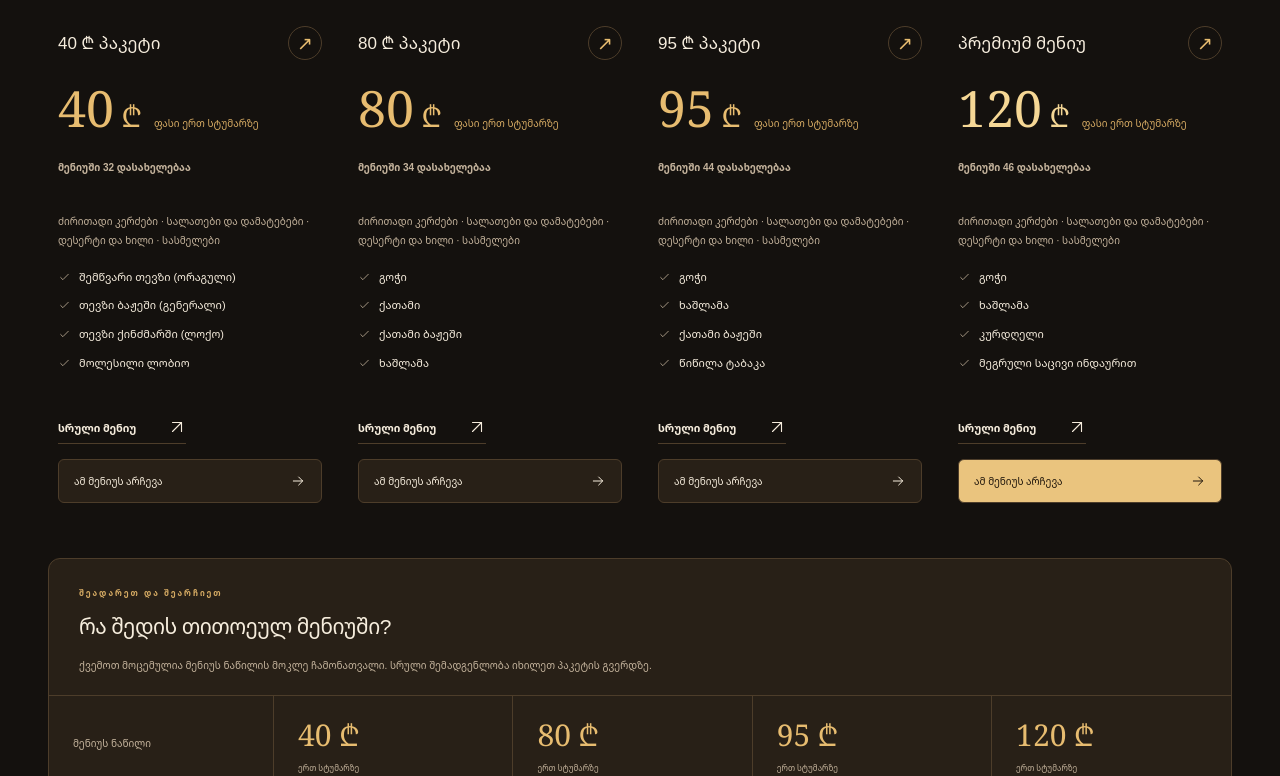
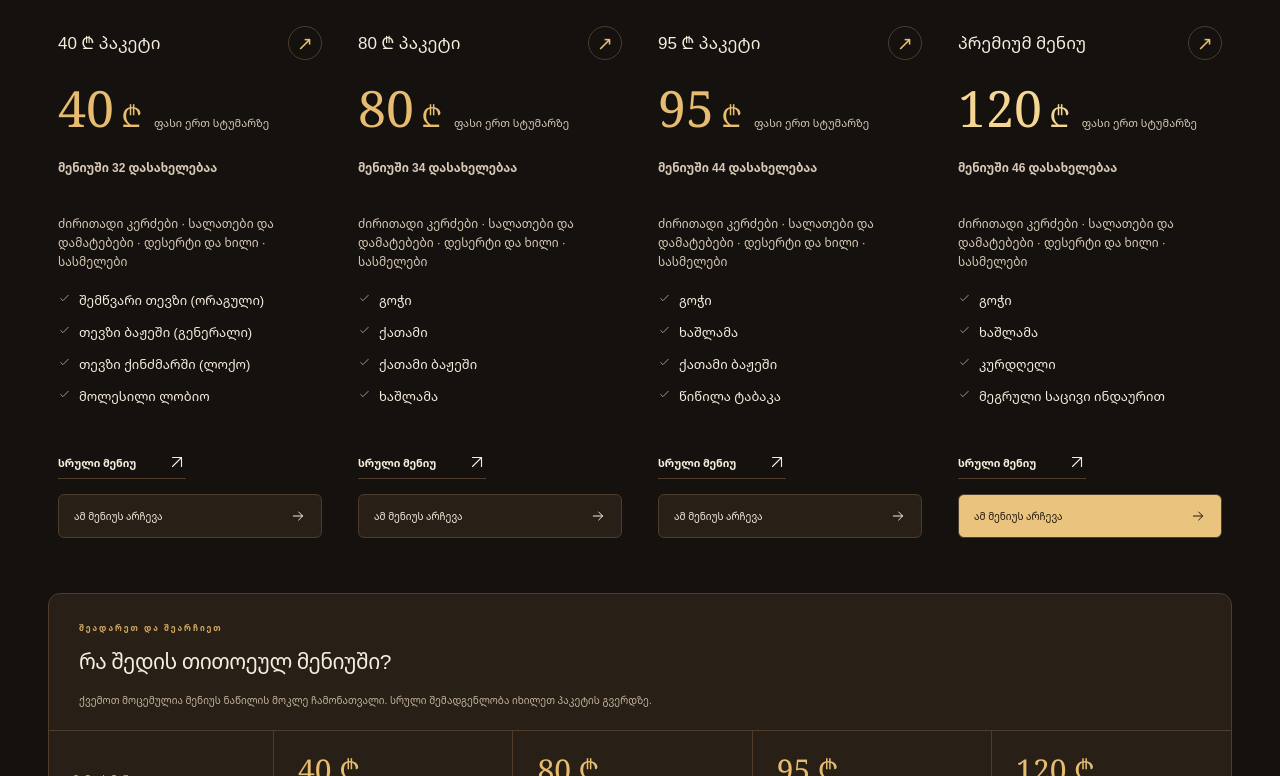
Before and after one commit to palignusw/la-fiesta-frontend, a Next.js app: page / in a window 1280 px wide. Shown: the part 2964-3740 px from the top of the page. Built offline with nearby package versions, Linux system fonts and the light colour scheme; no server answers.

Commit message:
Improve typography in menus and booking cards

```diff
--- a/app/experience.css
+++ b/app/experience.css
@@ -3673,3 +3673,32 @@ h2 em {
   margin-block: 6px;
   font-size: 13px;
 }
+
+
+/* Readable supporting text in the menus and booking form. */
+.package-card .package-body p,
+.reservation-package-copy > small,
+.reservation-package-price > small {
+  color: #d7c9b5;
+  font-size: 12px;
+  line-height: 1.6;
+}
+
+.package-card .package-price small {
+  color: #d7c9b5;
+  font-size: 11px;
+}
+
+.package-card .package-dish-list li,
+.reservation-package-copy > strong {
+  font-size: 13px;
+}
+
+.reservation-package-copy {
+  min-width: 0;
+}
+
+.reservation-package-copy > .reservation-preview-trigger {
+  font-size: 12px;
+  line-height: 1.5;
+}
```
